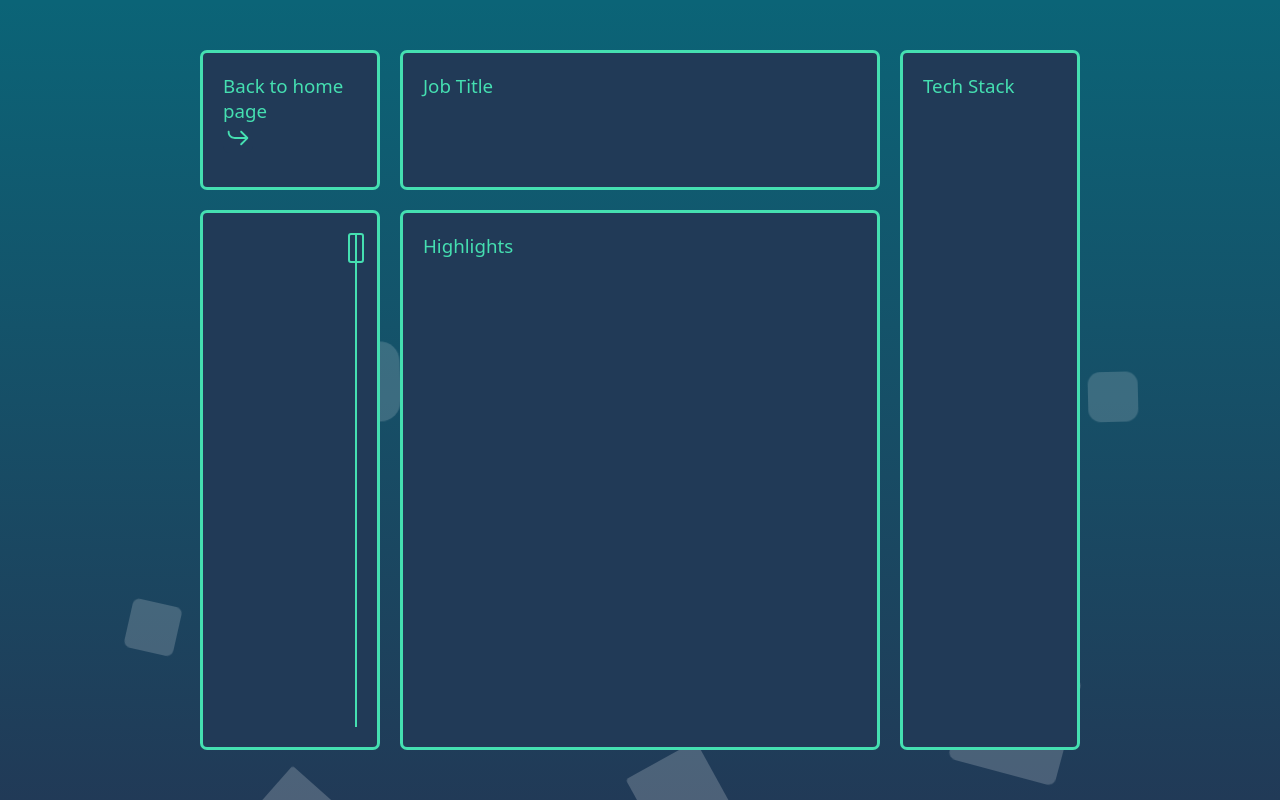
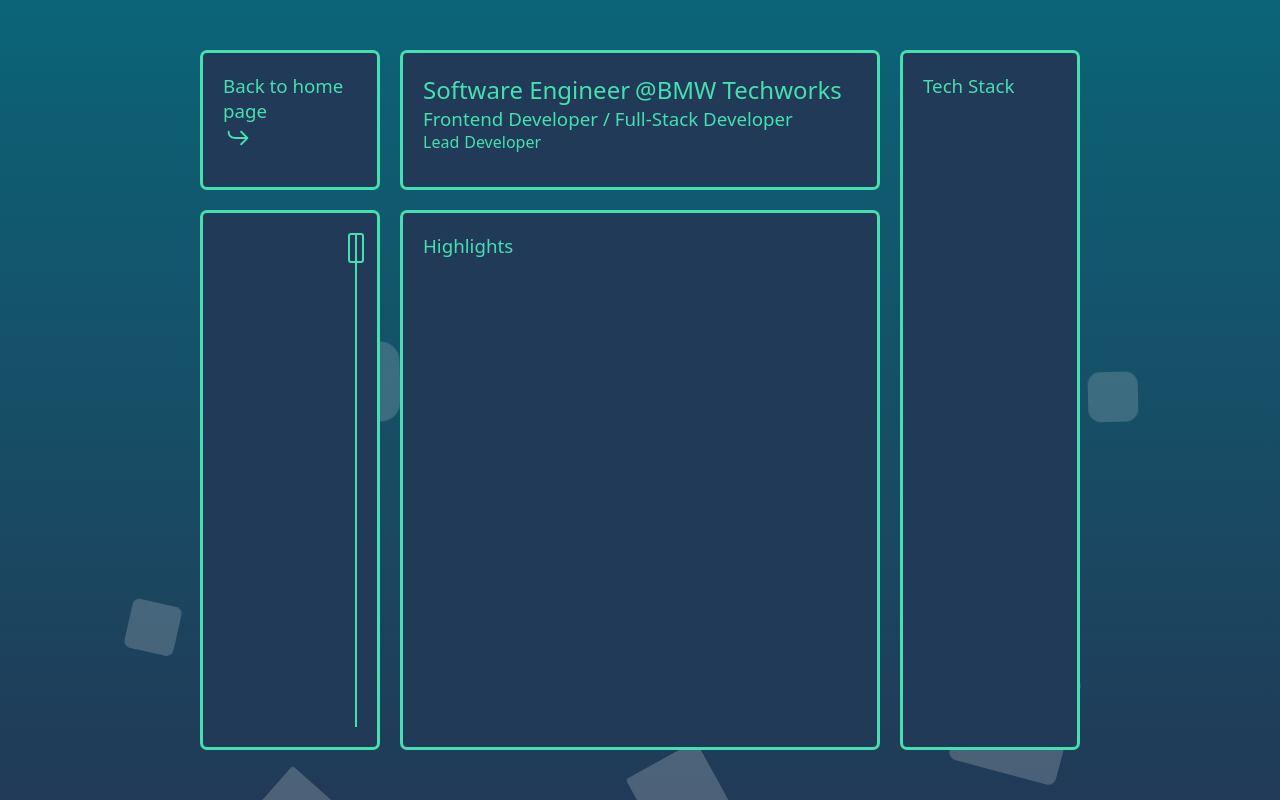
Before and after one commit to Tolsi111/my-website, a Next.js app: page /experience in a window 1280 px wide. Built offline with nearby package versions, Linux system fonts and the light colour scheme.

Commit message:
animated title

```diff
--- a/app/experience/experience-page.module.scss
+++ b/app/experience/experience-page.module.scss
@@ -11,6 +11,57 @@
 .job-title {
   grid-row: 1 / 3;
   grid-column: 3 / 8;
+
+  h2,
+  h3,
+  h4 {
+    display: flex;
+    gap: 5px;
+  }
+
+  span {
+    transform: translateY(-50px);
+    opacity: 0;
+    animation-name: titleAnimation;
+    animation-timing-function: ease;
+    animation-duration: 0.5s;
+    animation-fill-mode: forwards;
+  }
+}
+
+.job-title h2 span:first-child {
+  animation-delay: 0.7s;
+}
+
+.job-title h2 span:last-child {
+  animation-delay: 0.6s;
+}
+
+.job-title h3 span:first-child {
+  animation-delay: 0.5s;
+}
+
+.job-title h3 span:last-child {
+  animation-delay: 0.4s;
+}
+
+.job-title h4 span:first-child {
+  animation-delay: 0.3s;
+}
+
+.job-title h4 span:last-child {
+  animation-delay: 0.2s;
+}
+
+@keyframes titleAnimation {
+  0% {
+    transform: translateY(-50px);
+    opacity: 0;
+  }
+  100% {
+    transform: translateY(0);
+    opacity: 1;
+  }
 }
 
 .highlights {
--- a/app/experience/page.jsx
+++ b/app/experience/page.jsx
@@ -12,8 +12,19 @@
 
   const [position, setPosition] = useState(0);
   const [dragging, setDragging] = useState(false);
+  const [showFirstTitle, setShowFirstTitle] = useState(true);
 
   const ITEM_SIZE = 30;
+
+  const adjustPosition = (y) => {
+    console.log("Y:", y);
+    if (y < 200) {
+      setShowFirstTitle(true);
+    } else {
+      setShowFirstTitle(false);
+    }
+    setPosition(y);
+  };
 
   const startDrag = (e) => {
     if (!lineRef.current) return;
@@ -34,12 +45,12 @@
       let y = e.clientY - rect.top - dragOffset.current;
       y = Math.max(0, Math.min(y, rect.height - ITEM_SIZE));
 
-      console.log(
-        "Position:",
-        Math.round((y / (rect.height - ITEM_SIZE)) * 100),
-        "%",
-      );
-      setPosition(y);
+      // console.log(
+      //   "Position:",
+      //   Math.round((y / (rect.height - ITEM_SIZE)) * 100),
+      //   "%",
+      // );
+      adjustPosition(y);
     };
 
     const handleUp = () => {
@@ -78,7 +89,34 @@
         </div>
       </section>
       <section className={styles["job-title"]}>
-        <h3>Job Title</h3>
+        {showFirstTitle && (
+          <div className={styles["first-title"]}>
+            <h2>
+              <span>Software Engineer</span> <span>@BMW Techworks</span>
+            </h2>
+            <h3>
+              <span>Frontend Developer</span>
+              <span> / Full-Stack Developer</span>
+            </h3>
+            <h4>
+              <span>Lead</span> <span> Developer </span>
+            </h4>
+          </div>
+        )}
+        {!showFirstTitle && (
+          <div className={styles["second-title"]}>
+            <h2>
+              <span>Full Stack Developer</span> <span>@Rodeapps</span>
+            </h2>
+            <h3>
+              <span>Spring Boot,</span>
+              <span> Angular & React</span>
+            </h3>
+            <h4>
+              <span>Mostly</span> <span> Angular </span>
+            </h4>
+          </div>
+        )}
       </section>
       <section className={styles["highlights"]}>
         <h3>Highlights</h3>
```
